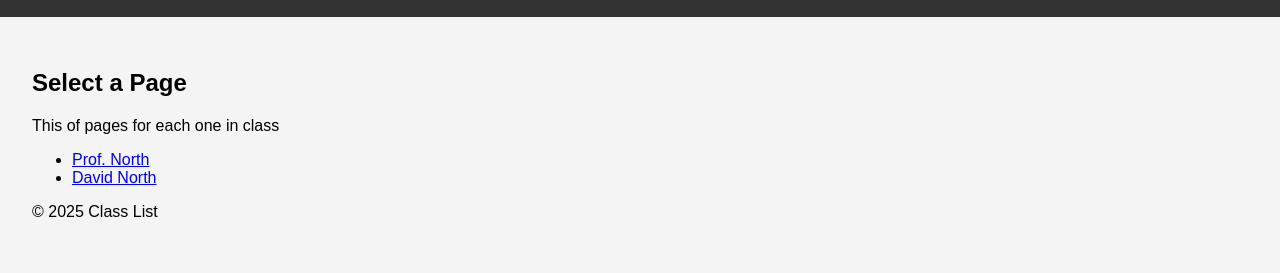
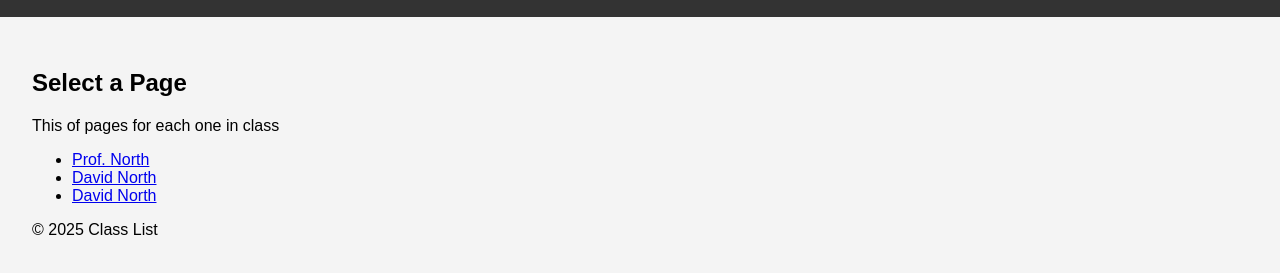
Before and after one commit to dbnorth/SEIV-demo-2025, a plain HTML site: page index.html in a window 1280 px wide. Shown: the part 95-368 px from the top of the page. Drawn offline with Linux system fonts and the light colour scheme.

Commit message:
added link to Parker Landes' page to index page

```diff
--- a/index.html
+++ b/index.html
@@ -24,6 +24,7 @@
         <ul>
            <li><a href="class/profnorth.html">Prof. North</a></li>
            <li><a href="class/davidnorth.html">David North</a></li>
+           <li><a href="class/parkerlandes.html">David North</a></li>
         </ul>
     </footer>
         &copy; 2025 Class List
```
